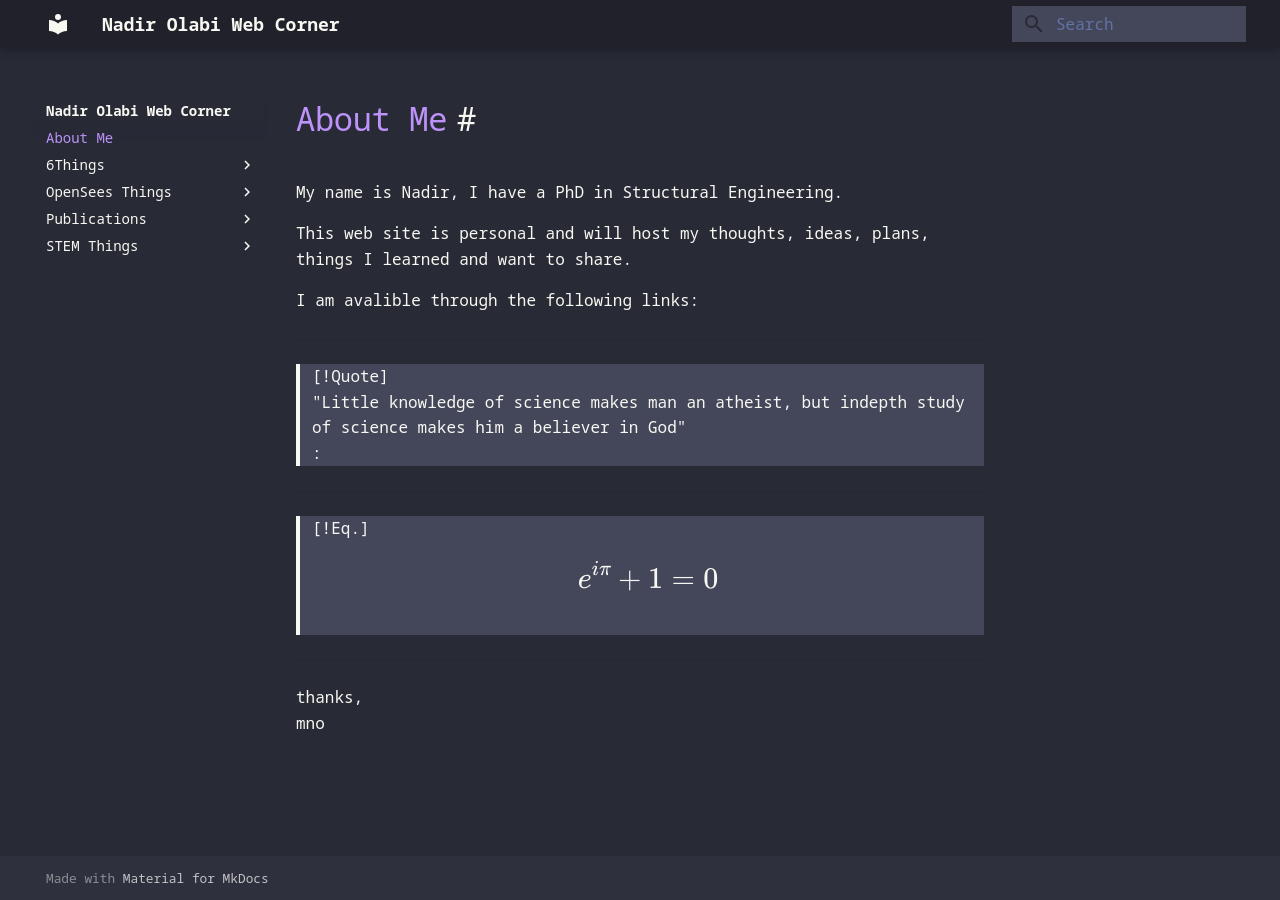
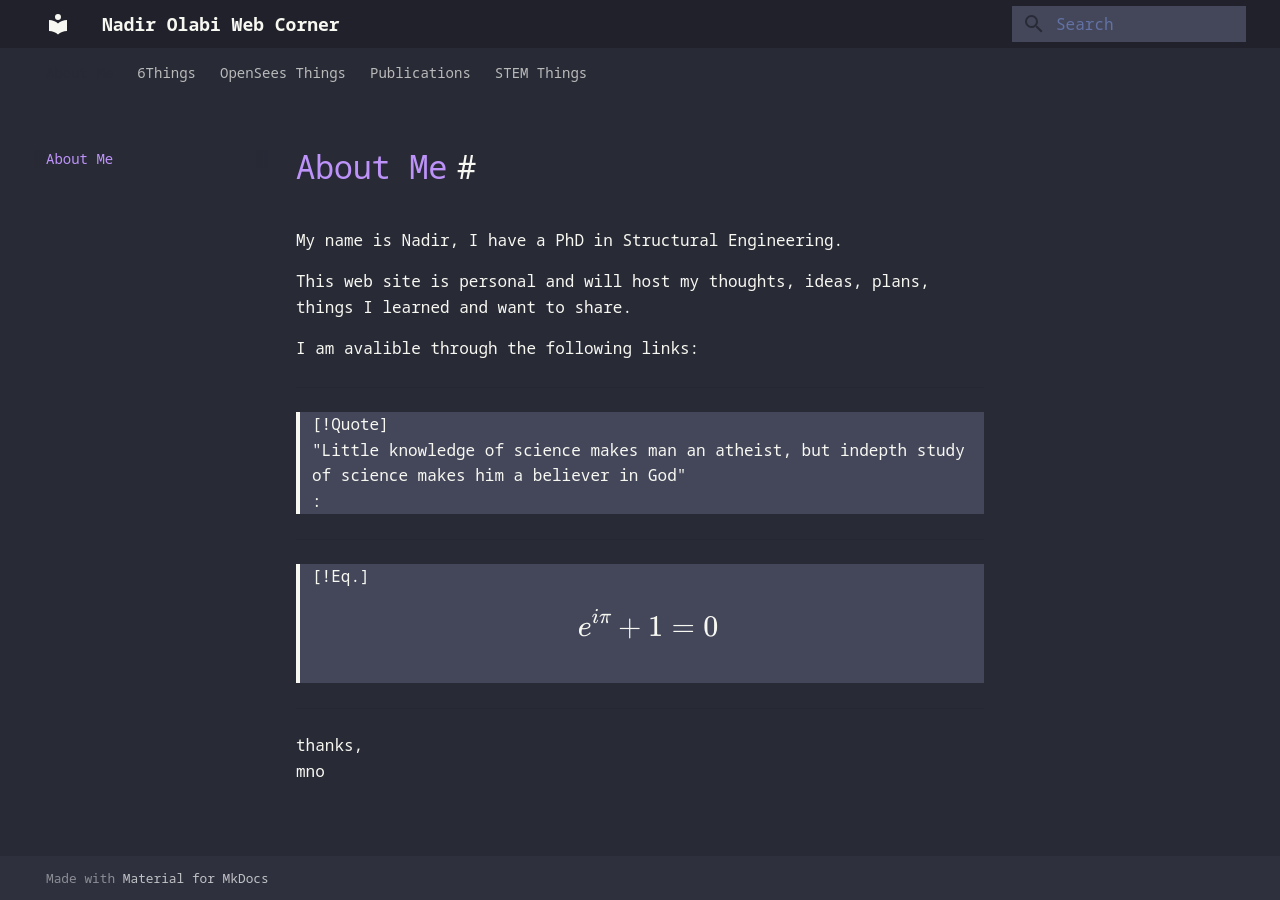
Before and after one commit to mnadhro/nadirolabi-web-corner, an MkDocs documentation site: the page built from docs/index.md, in a window 1280 px wide. Built offline with MkDocs 1.6.1 and Material for MkDocs 9.7.7, drawn with Linux system fonts in a browser that asks for light colours.

Commit message:
test test

```diff
--- a/docs/stylesheets/extra.css
+++ b/docs/stylesheets/extra.css
@@ -111,7 +111,7 @@ body {
 }
 
 /* .md-sidebar--primary .md-nav__title { */
-/*     display: none ; */
+/*     display: 'true' ; */
 /* } */
 
 /* Clean replacement for "Table of contents" */
--- a/mkdocs.yml
+++ b/mkdocs.yml
@@ -30,7 +30,7 @@ theme:
   features:
     # - navigation.path
     # - navigation.prune
-    # - navigation.tabs
+    - navigation.tabs
     # - header.autohide
     - navigation.top
     - content.code.copy
```
